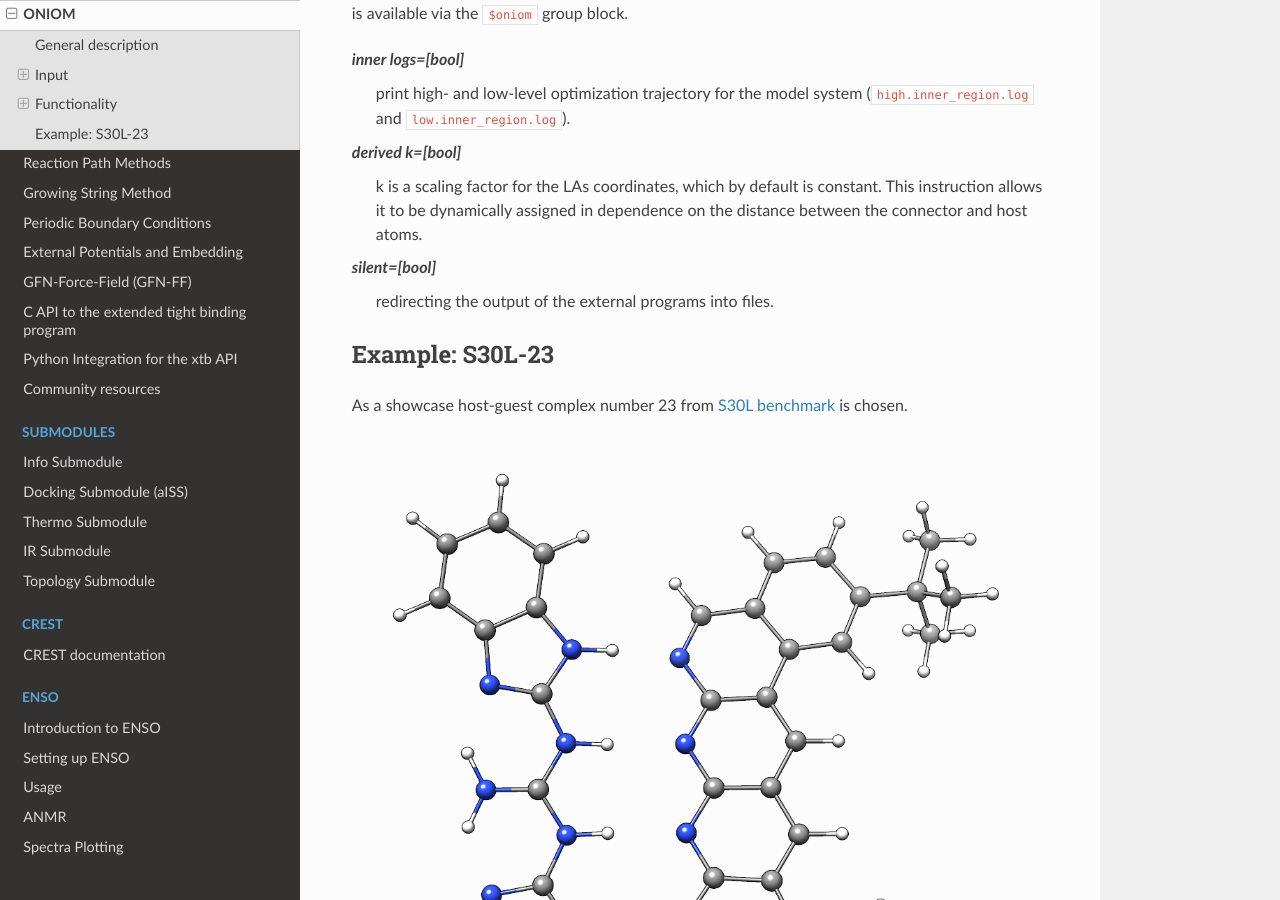
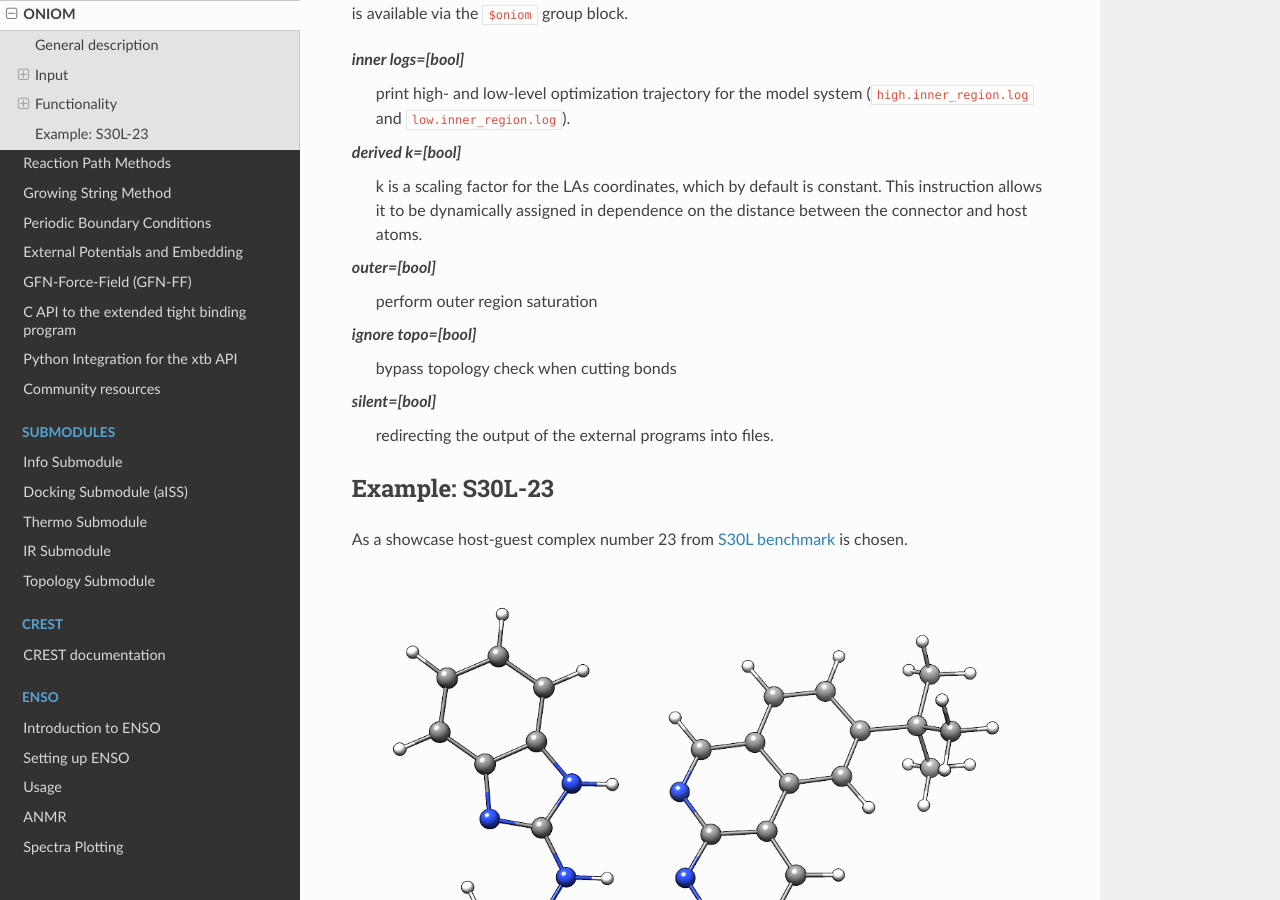
Before and after one commit to grimme-lab/xtb_docs, a Sphinx documentation site: the page built from source/oniom.rst, in a window 1280 px wide and 900 px high, scrolled down 4526 px. Built offline with Sphinx 7.4.7 and the Read the Docs theme 2.0.0, drawn with Linux system fonts in a browser that asks for light colours; pages that are not in the unit, such as notebooks, are missing from menus.

Commit message:
add .gitignore and update ONIOM
Signed-off-by: albert <92109627+Albkat@users.noreply.github.com>

```diff
--- a/source/oniom.rst
+++ b/source/oniom.rst
@@ -154,7 +154,11 @@ In addition to the above-mentioned ``xcontrol`` instructions deeper control over
 *derived k=[bool]*
    k is a scaling factor for the LAs coordinates, which by default is constant. This instruction allows it to be dynamically assigned in dependence on the distance between the connector and host atoms.
 
+*outer=[bool]*
+   perform outer region saturation
 
+*ignore topo=[bool]*
+   bypass topology check when cutting bonds
 
 *silent=[bool]*
    redirecting the output of the external programs into files.
```
Also changed, not shown: 1 other file.
